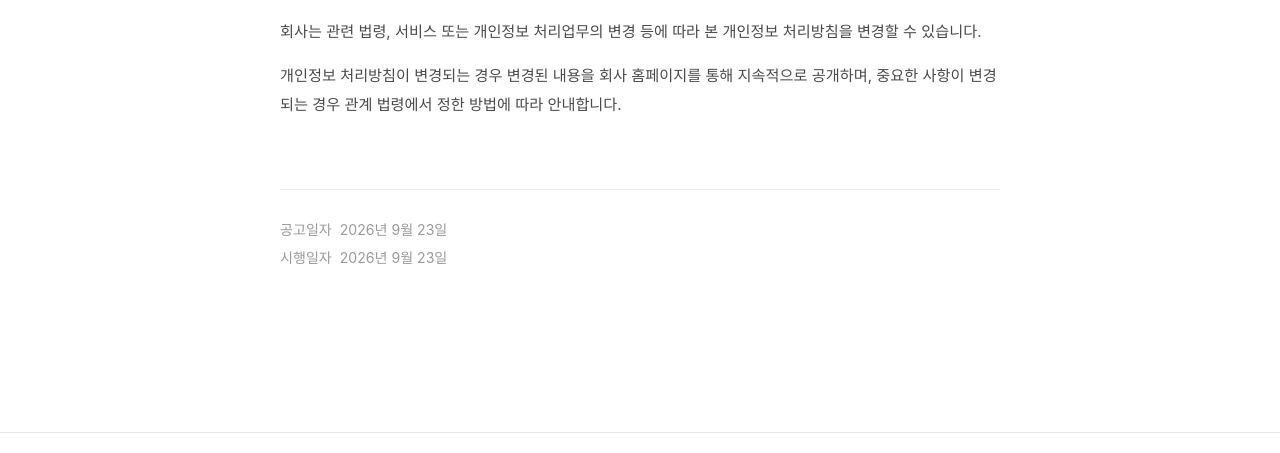
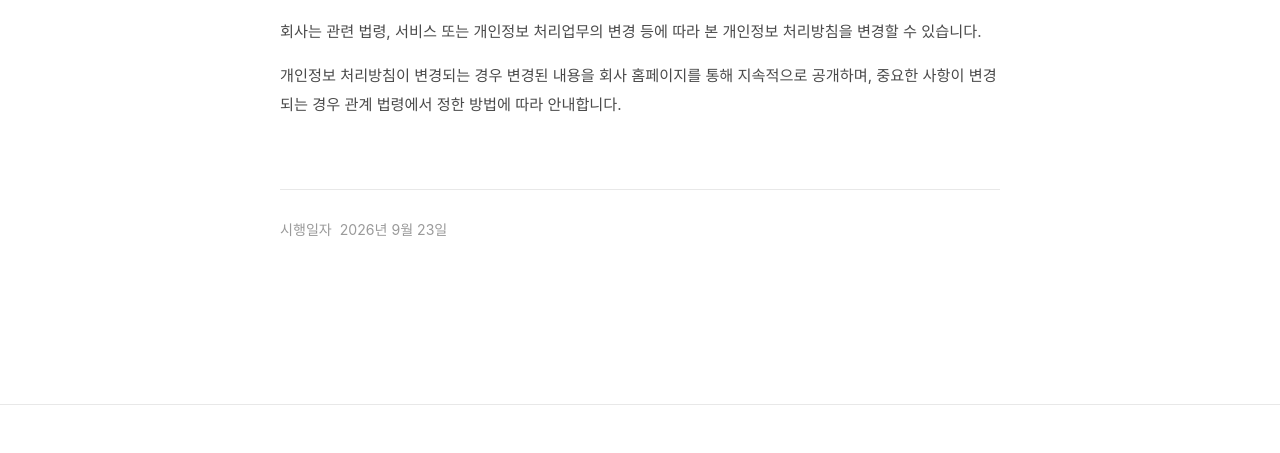
Before and after one commit to zayzin0715-spec/nagma-site, a plain HTML site: page privacy.html in a window 1280 px wide. Shown: the part 6520-6973 px from the top of the page. Drawn offline with Linux system fonts and the light colour scheme; a web font is replaced by a local one.

Commit message:
개인정보 처리방침 — 공고일자 제거, 시행일자만 유지
공고일자·시행일자가 동일하여 중복. 법정 필수 기재사항은 아니나
방침 변경 시 시행 시기 공개 규정이 있어 시행일자는 유지.

Co-Authored-By: Claude Opus 5 <noreply@anthropic.com>

```diff
--- a/privacy.html
+++ b/privacy.html
@@ -218,7 +218,6 @@
     <p>개인정보 처리방침이 변경되는 경우 변경된 내용을 회사 홈페이지를 통해 지속적으로 공개하며, 중요한 사항이 변경되는 경우 관계 법령에서 정한 방법에 따라 안내합니다.</p>
 
     <div class="legal__date fu">
-      공고일자 &nbsp;2026년 9월 23일<br>
       시행일자 &nbsp;2026년 9월 23일
     </div>
 
```
